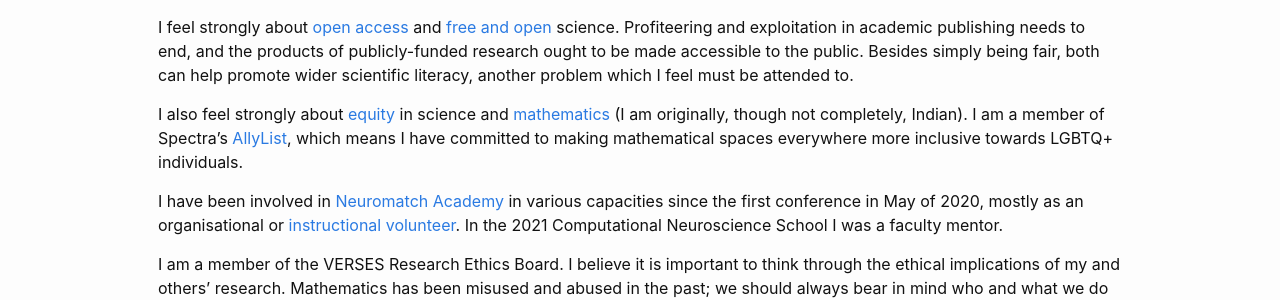
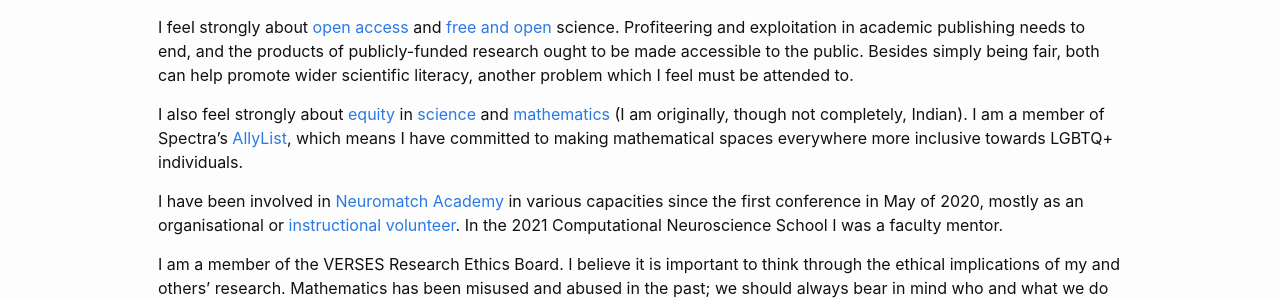
Before and after one commit to DARSakthi/DARSakthi.github.io, a Jekyll site: the page built from other.markdown, in a window 1280 px wide. Shown: the part 386-686 px from the top of the page. Built offline with Jekyll 4.4.1, drawn with Linux system fonts in a browser that asks for light colours; part of the change alters nothing that is shown.

Commit message:
Added link

```diff
--- a/other.markdown
+++ b/other.markdown
@@ -17,7 +17,7 @@ I am signatory
 
 I feel strongly about [open access](https://archive.org/stream/GuerillaOpenAccessManifesto/Goamjuly2008_djvu.txt) and [free and open](https://julesh.com/2021/02/16/free-publishing/) science. Profiteering and exploitation in academic publishing needs to end, and the products of publicly-funded research ought to be made accessible to the public. Besides simply being fair, both can help promote wider scientific literacy, another problem which I feel must be attended to.
 
-I also feel strongly about [equity](http://fardila.com) in science and [mathematics](https://www.scientificamerican.com/article/modern-mathematics-confronts-its-white-patriarchal-past/) (I am originally, though not completely, Indian). I am a member of Spectra's [AllyList](http://lgbtmath.org/People.html), which means I have committed to making mathematical spaces everywhere more inclusive towards LGBTQ+ individuals.
+I also feel strongly about [equity](http://fardila.com) in [science](https://www.youtube.com/watch?v=WSP4Y7M0bSo) and [mathematics](https://www.scientificamerican.com/article/modern-mathematics-confronts-its-white-patriarchal-past/) (I am originally, though not completely, Indian). I am a member of Spectra's [AllyList](http://lgbtmath.org/People.html), which means I have committed to making mathematical spaces everywhere more inclusive towards LGBTQ+ individuals.
 
 I have been involved in [Neuromatch Academy](https://academy.neuromatch.io) in various capacities since the first conference in May of 2020, mostly as an organisational or [instructional volunteer](https://darsakthi.github.io/teaching/2020-NMA). In the 2021 Computational Neuroscience School I was a faculty mentor.
 
```
